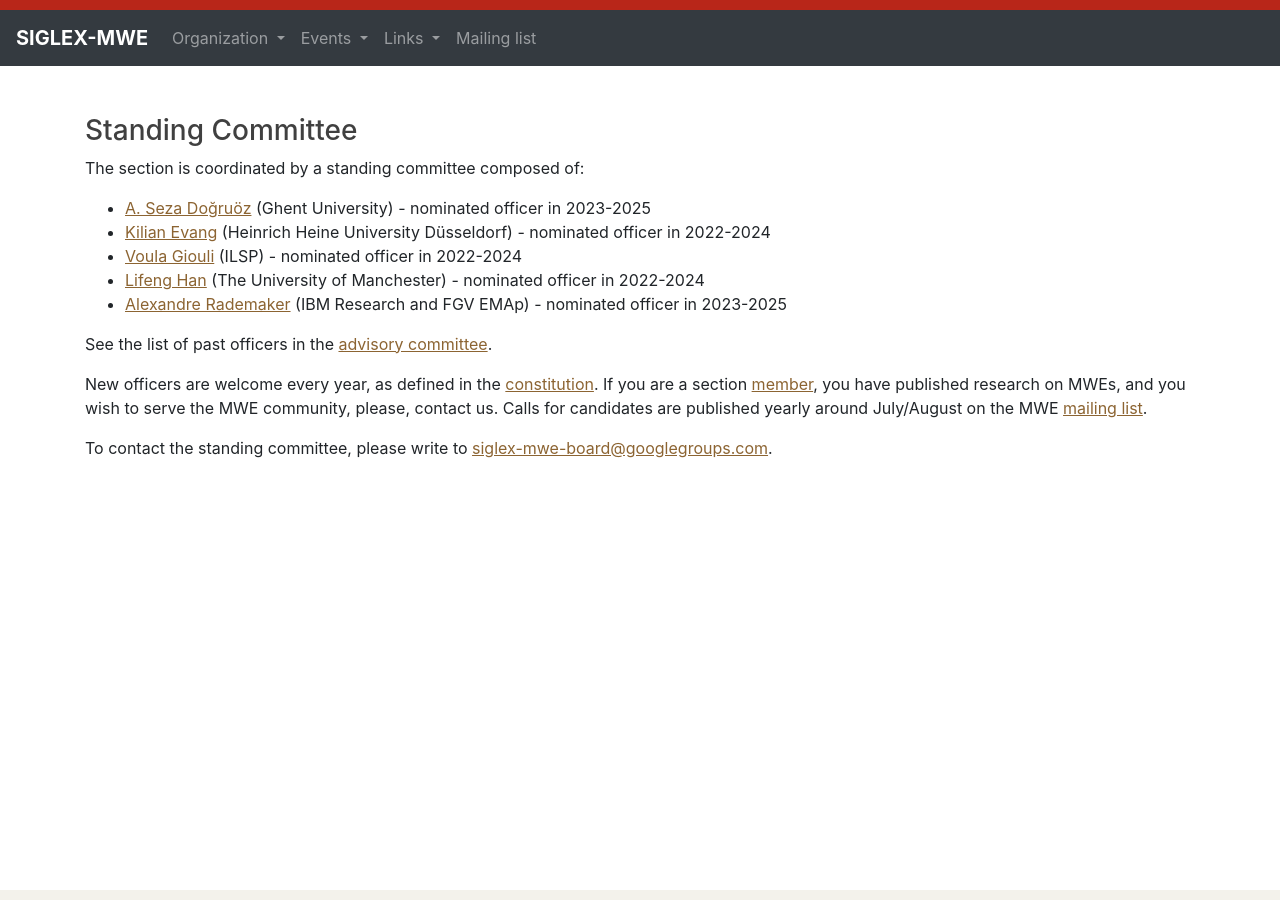
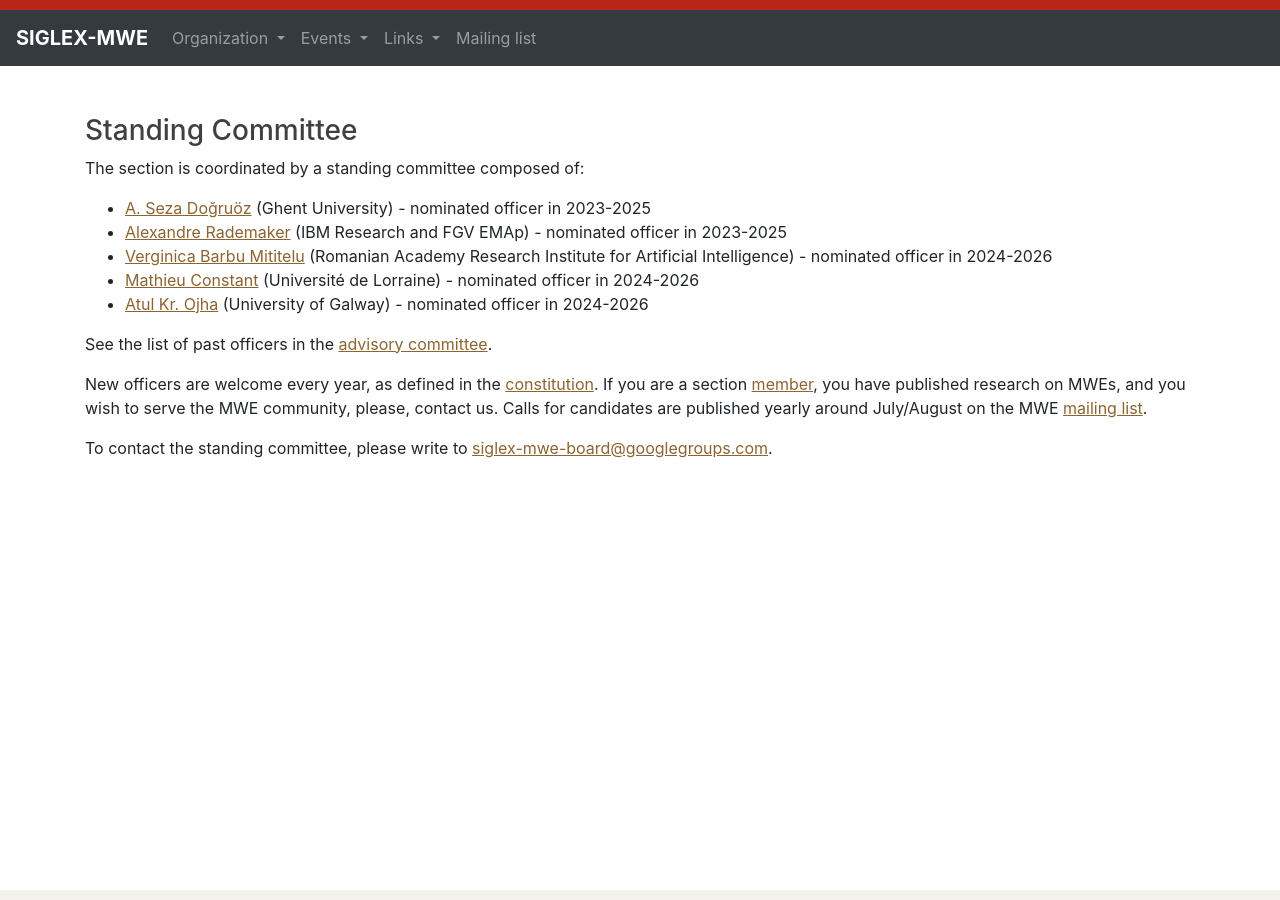
Before and after one commit to multiword/multiword.github.io, a Jekyll site: the page built from organization/standingcommittee.md, in a window 1280 px wide. Built offline with Jekyll 4.4.1, drawn with Linux system fonts in a browser that asks for light colours.

Commit message:
Update nov 2024 standingcommittee.md

```diff
--- a/organization/standingcommittee.md
+++ b/organization/standingcommittee.md
@@ -8,10 +8,10 @@ layout: default
 The section is coordinated by a standing committee composed of:
 
 - [A. Seza Doğruöz](https://research.flw.ugent.be/en/as.dogruoz) (Ghent University) - nominated officer in 2023-2025
-- [Kilian Evang](https://kilian.evang.name/) (Heinrich Heine University Düsseldorf) - nominated officer in 2022-2024
-- [Voula Giouli](https://www.ilsp.gr/en/members/giouli-voula-2/) (ILSP) - nominated officer in 2022-2024
-- [Lifeng Han](https://www.research.manchester.ac.uk/portal/lifeng.han.html) (The University of Manchester) - nominated officer in 2022-2024
 - [Alexandre Rademaker](http://arademaker.github.io/) (IBM Research and FGV EMAp) - nominated officer in 2023-2025
+- [Verginica Barbu Mititelu](https://www.opereta.ro/spectacole/rebecca-2/) (Romanian Academy Research Institute for Artificial Intelligence) - nominated officer in 2024-2026
+- [Mathieu Constant](https://perso.atilf.fr/mconstant/) (Université de Lorraine) - nominated officer in 2024-2026
+- [Atul Kr. Ojha](https://www.universityofgalway.ie/science-engineering/staff-profiles/atulkumarojha/) (University of Galway) - nominated officer in 2024-2026
 
 See the list of past officers in the [advisory committee](advisorycommittee).
 
```
